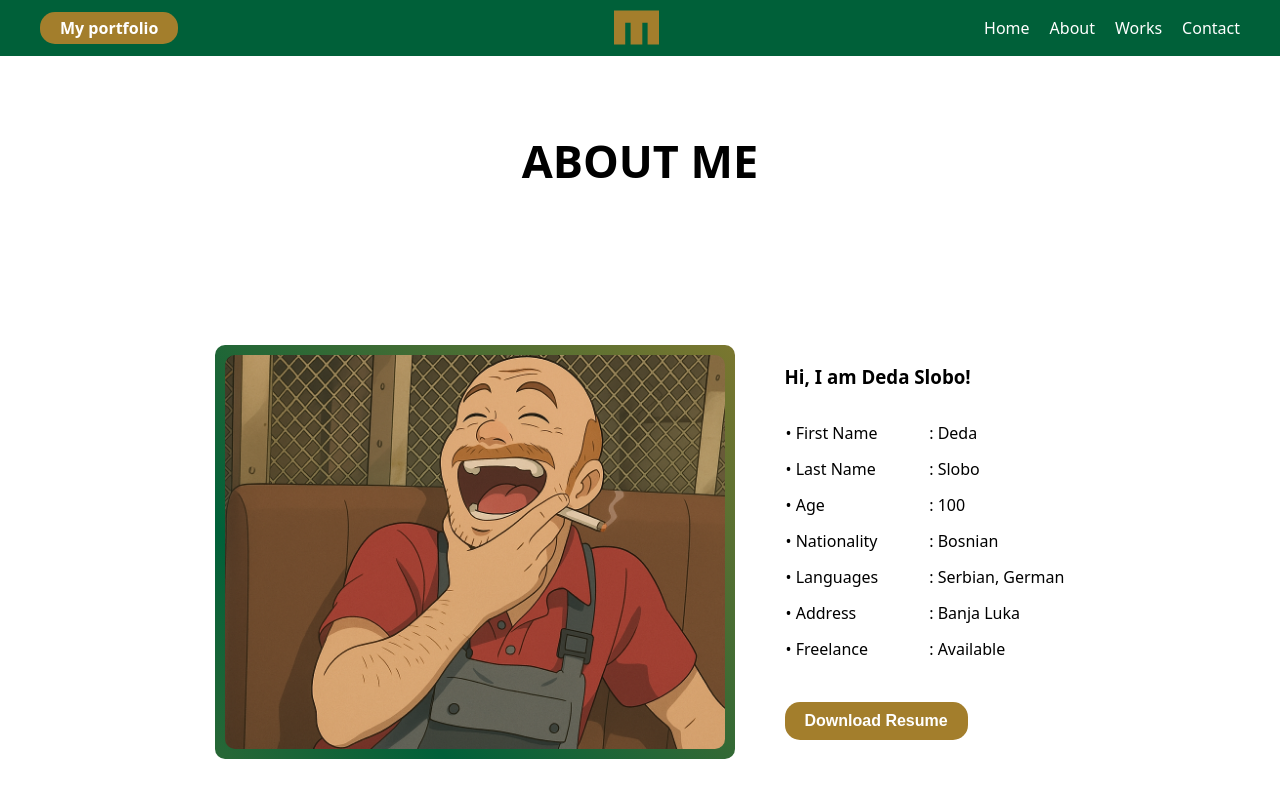
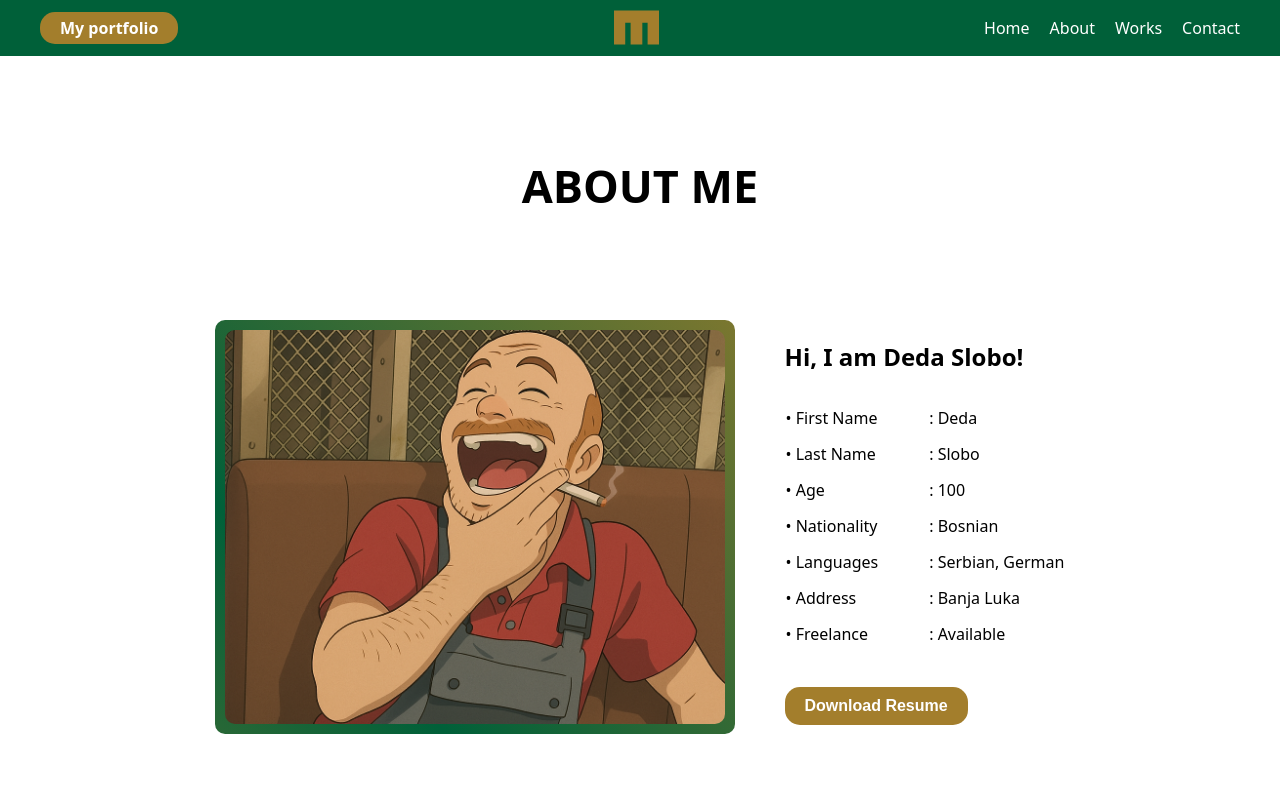
Before and after one commit to milan3991/porfolio, a React (Vite) app: page /about in a window 1280 px wide. Built offline with nearby package versions, Linux system fonts and the light colour scheme.

Commit message:
aboutupdate

```diff
--- a/src/pages/About/about.style.css
+++ b/src/pages/About/about.style.css
@@ -11,7 +11,7 @@
 
 .about_wrapper h1 {
     font-size: 45px;
-    margin-bottom: 150px;
+    margin-bottom: 100px;
 }
 
 .about_page {
--- a/src/pages/About/components/AboutData.jsx
+++ b/src/pages/About/components/AboutData.jsx
@@ -3,7 +3,7 @@ import './style.aboutdata.css'
 const AboutData = ({ name, lastName, age, nationality, languages, address, freelance }) => {
     return (
         <div>
-            <h3>Hi, I am Deda Slobo!</h3>
+            <h2>Hi, I am Deda Slobo!</h2>
 
             <table>
                 <tr>
```
